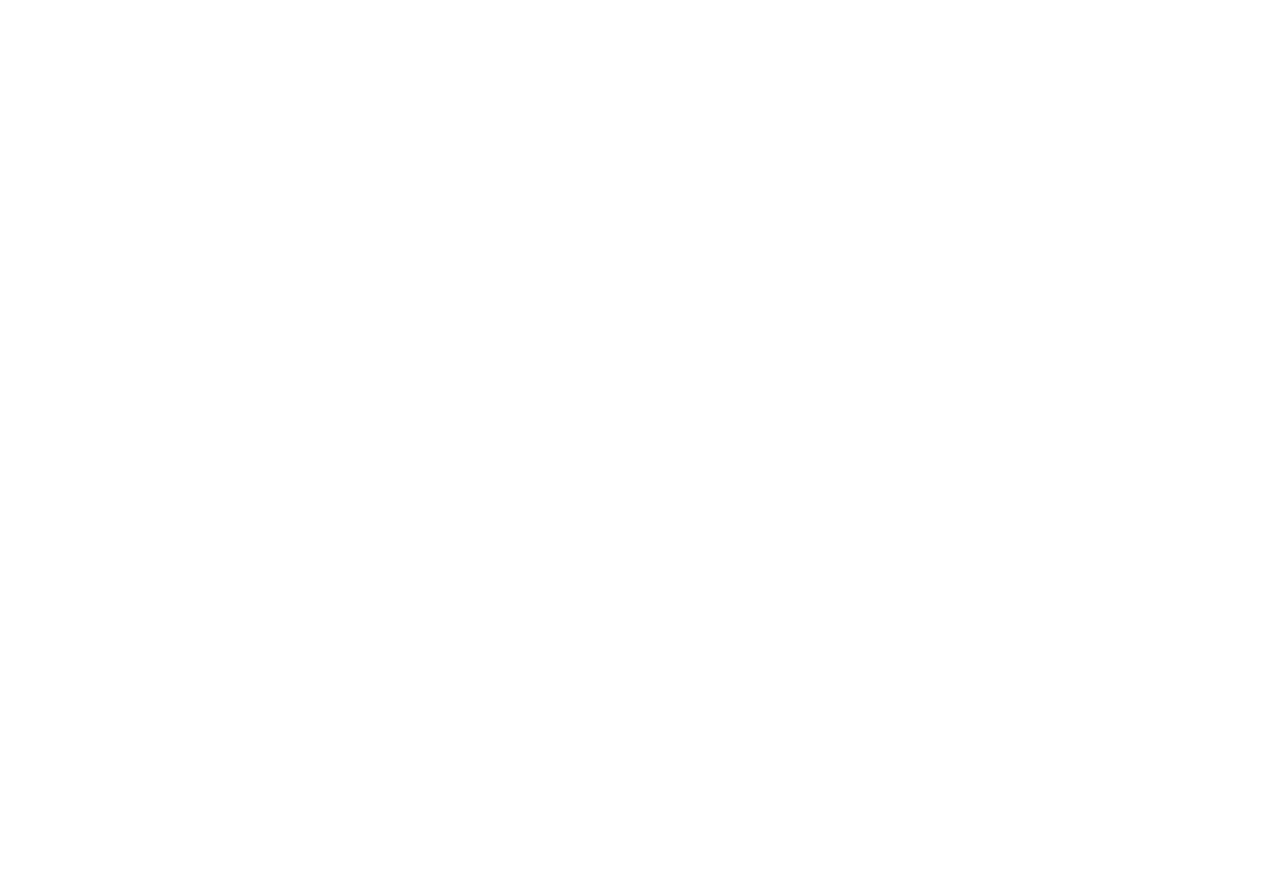
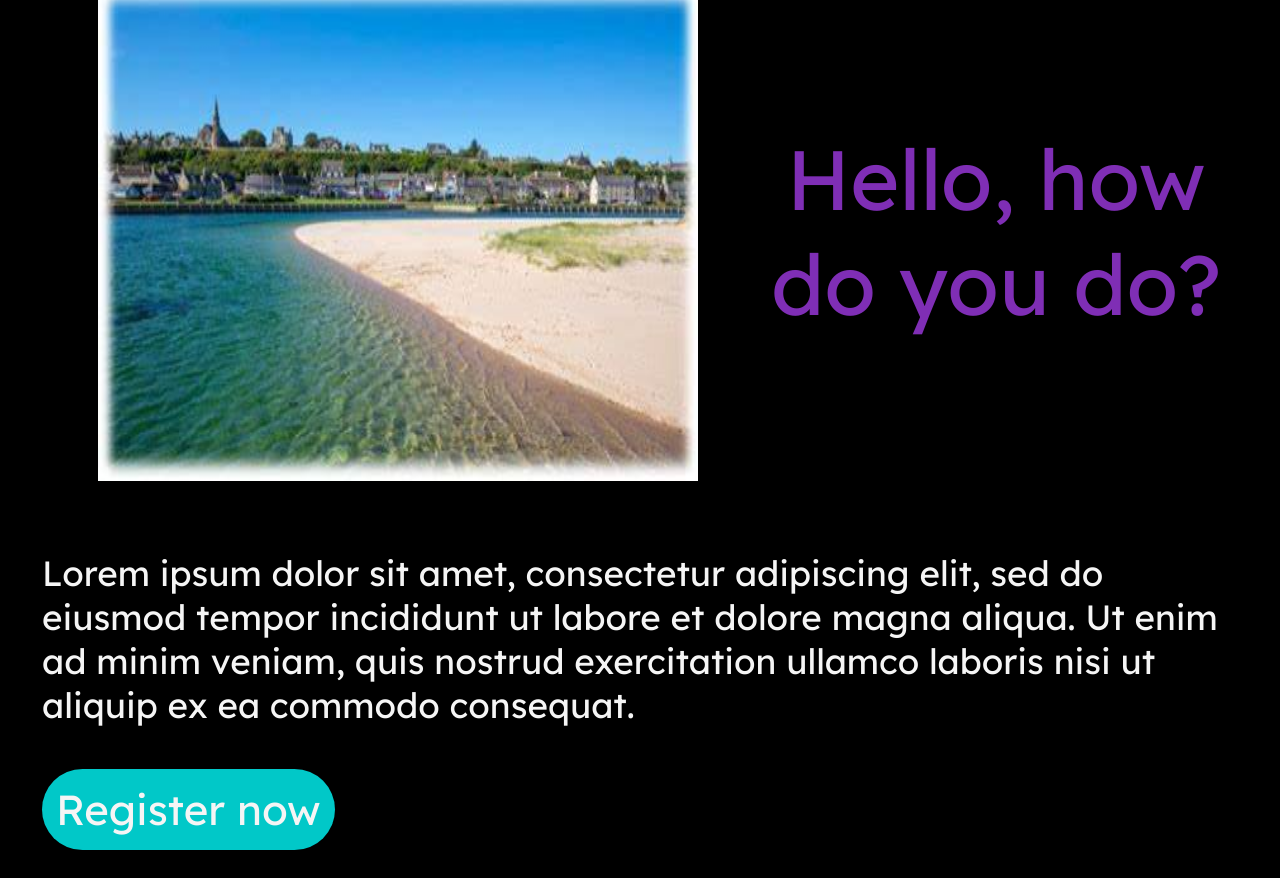
Before and after one commit to samrat-dotel/iCES-event-management, a React (Vite) app: page /event/1 in a window 1280 px wide. Shown: the part 194-1072 px from the top of the page. Before the commit the page ends 800 px from the top, so only its background shows below. Built offline with nearby package versions, Linux system fonts and the light colour scheme.

Commit message:
add event page

```diff
--- a/src/datas/events.js
+++ b/src/datas/events.js
@@ -1,57 +1,57 @@
-const eventList = [
+const EventList = [
   {
     index: 1,
     image: "/images/beach.png",
-    title: "Bootcamp",
+    title: "Hello, how do you do?",
     description:
       "Lorem ipsum dolor sit amet, consectetur adipiscing elit, sed do eiusmod tempor incididunt ut labore et dolore magna aliqua. Ut enim ad minim veniam, quis nostrud exercitation ullamco laboris nisi ut aliquip ex ea commodo consequat.",
     buttonText: "Learn More",
-    link: "/",
+    link: "/event/1",
   },
   {
     index: 2,
     image: "/images/OIP.jpeg",
-    title: "Bootcamp",
+    title: "Datathon",
     description:
-      "Lorem ipsum dolor sit amet, consectetur adipiscing elit, sed do eiusmod tempor incididunt ut labore et dolore magna aliqua. Ut enim ad minim veniam, quis nostrud exercitation ullamco laboris nisi ut aliquip ex ea commodo consequat.",
+      "Lorem ipsum sorem ipsum dolor sit amet, consectetur adipiscing elit, sed do eiusmod tempor incididunt ut labore et dolore magna aliqua. Ut enim ad minim veniam, quis nostrud exercitation ullamco laboris nisi ut aliquip ex ea commodo consequat.",
     buttonText: "Learn More",
-    link: "/",
+    link: "/event/2",
   },
   {
     index: 3,
     image: "/images/beach.png",
-    title: "Bootcamp",
+    title: "Code With Coffee",
     description:
       "Lorem ipsum dolor sit amet, consectetur adipiscing elit, sed do eiusmod tempor incididunt ut labore et dolore magna aliqua. Ut enim ad minim veniam, quis nostrud exercitation ullamco laboris nisi ut aliquip ex ea commodo consequat.",
     buttonText: "Learn More",
-    link: "/",
+    link: "/event/3",
   },
   {
     index: 4,
     image: "/images/OIP.jpeg",
-    title: "Bootcamp",
+    title: "Capture The Flag",
     description:
       "Lorem ipsum dolor sit amet, consectetur adipiscing elit, sed do eiusmod tempor incididunt ut labore et dolore magna aliqua. Ut enim ad minim veniam, quis nostrud exercitation ullamco laboris nisi ut aliquip ex ea commodo consequat.",
     buttonText: "Learn More",
-    link: "/",
+    link: "/event/4",
   },
   {
     index: 5,
     image: "/images/beach.png",
-    title: "Bootcamp",
+    title: "Design Workshop",
     description:
       "Lorem ipsum dolor sit amet, consectetur adipiscing elit, sed do eiusmod tempor incididunt ut labore et dolore magna aliqua. Ut enim ad minim veniam, quis nostrud exercitation ullamco laboris nisi ut aliquip ex ea commodo consequat.",
     buttonText: "Learn More",
-    link: "/",
+    link: "/event/5",
   },
   {
     index: 6,
     image: "/images/OIP.jpeg",
-    title: "Bootcamp",
+    title: "Hello World",
     description:
-      "Lorem ipsum dolor sit amet, consectetur adipiscing elit, sed do eiusmod tempor incididunt ut labore et dolore magna aliqua. Ut enim ad minim veniam, quis nostrud exercitation ullamco laboris nisi ut aliquip ex ea commodo consequat.",
+      "Lorem ipsum dolor sit amet, consectetur adipiscing elit, sed do eiusmod tempor incididunt ut labore et dolore magna aliqua. Ut enim ad minim veniam, quis nostrud exercitation ullamco laboris nisi ut aliquip ex ea commodo consequat. ",
     buttonText: "Learn More",
-    link: "/",
+    link: "/event/6",
   },
   {
     index: 7,
@@ -60,17 +60,17 @@
     description:
       "Lorem ipsum dolor sit amet, consectetur adipiscing elit, sed do eiusmod tempor incididunt ut labore et dolore magna aliqua. Ut enim ad minim veniam, quis nostrud exercitation ullamco laboris nisi ut aliquip ex ea commodo consequat.",
     buttonText: "Learn More",
-    link: "/",
+    link: "/event/7",
   },
   {
     index: 8,
     image: "/images/beach.png",
-    title: "Bootcamp",
+    title: "Woodcamp",
     description:
       "Lorem ipsum dolor sit amet, consectetur adipiscing elit, sed do eiusmod tempor incididunt ut labore et dolore magna aliqua. Ut enim ad minim veniam, quis nostrud exercitation ullamco laboris nisi ut aliquip ex ea commodo consequat.",
     buttonText: "Learn More",
-    link: "/",
+    link: "/event/8",
   },
 ];
 
-export default eventList;
+export default EventList;
--- a/src/pages/Event/Event.jsx
+++ b/src/pages/Event/Event.jsx
@@ -1,5 +1,40 @@
+import React from "react";
+import { Link, useParams } from "react-router-dom";
+import EventList from "../../datas/events";
+import Navbar from "../../components/Navbar";
+import styles from "../Event/Event.module.css";
+
 const Event = () => {
-  return <div>Event</div>;
+  const { eventId } = useParams();
+
+  const selectedEvent = EventList.find((event) => event.index === +eventId);
+
+  if (!selectedEvent) {
+    return <div>Event not found</div>;
+  }
+
+  return (
+    <section>
+      <Navbar />
+      <div className={styles.main}>
+        <div className={styles.container}>
+          <div className={styles.texts}>
+            <img
+              src={selectedEvent.image}
+              alt={selectedEvent.title}
+              width="600"
+              height="500"
+            />
+            <p className={styles.title}>{selectedEvent.title}</p>
+          </div>
+          <p className={styles.description}>{selectedEvent.description}</p>
+          <Link className={styles.button} type="button" to="/">
+            Register now
+          </Link>
+        </div>
+      </div>
+    </section>
+  );
 };
 
 export default Event;
--- a/src/pages/Event/Event.module.css
+++ b/src/pages/Event/Event.module.css
@@ -0,0 +1,41 @@
+.main {
+    width: 100%;
+    background-color: black;
+}
+
+.container {
+    padding: 3rem;
+    justify-content: space-evenly;
+}
+
+.texts {
+    display: flex;
+    margin-left: 4rem;
+    justify-content: space-evenly;
+    align-items: center;
+    gap: 4rem;
+    margin-bottom: 5rem;
+}
+
+.title {
+    color: #7f2eb5;
+    font-size: 6rem;
+    max-width: 40rem;
+    text-align: center;
+}
+
+.description {
+    color: whitesmoke;
+    font-size: 2.5rem;
+    padding-bottom: 4rem;
+}
+
+.button {
+    font-size: 3rem;
+    border: 0 solid transparent;
+    padding: 1rem;
+    width: fit-content;
+    background-color: rgb(1, 200, 200);
+    border-radius: 4rem;
+    color: whitesmoke;
+}
--- a/src/pages/Home/Home.jsx
+++ b/src/pages/Home/Home.jsx
@@ -34,7 +34,7 @@
 
         <div className={styles.eventList}>
           {currentEvents.map((data, index) => (
-            <div key={data.title} className={styles.eventBox}>
+            <div key={data.index} className={styles.eventBox}>
               <p className={styles.title}>
                 {indexOfFirstEvent + index + 1}. {data.title}
               </p>
@@ -49,7 +49,7 @@
 
                 <div className={styles.cardContents}>
                   <p className={styles.description}>{data.description}</p>
-                  <Link className={styles.button} to={data.link}>
+                  <Link className={styles.button} to={`/event/${data.index}`}>
                     {data.buttonText}
                   </Link>
                 </div>
@@ -57,6 +57,7 @@
             </div>
           ))}
         </div>
+
         <div className={styles.pagination}>
           <button onClick={prevPage} disabled={currentPage === 1}>
             Previous
--- a/src/pages/Home/Home.module.css
+++ b/src/pages/Home/Home.module.css
@@ -14,8 +14,9 @@
     flex-wrap: wrap;
     flex-direction: column;
     background-color: #302f31;
-    padding: 1rem 4rem;
+    padding: 2rem 4rem;
     margin: 2rem 4rem;
+    border-radius: 5rem;
 }
 
 .boxContents {
--- a/src/routes/routes.jsx
+++ b/src/routes/routes.jsx
@@ -1,11 +1,12 @@
+import React from "react";
+import Home from "../pages/Home/Home";
 import Event from "../pages/Event/Event";
-import Home from "../pages/Home/Home";
 import Admin from "../pages/Admin/Admin";
 import Register from "../pages/Register/Register";
 
 export const routes = [
   { path: "/", element: <Home /> },
   { path: "/admin", element: <Admin /> },
-  { path: "/event/:id", element: <Event /> },
+  { path: "/event/:eventId", element: <Event /> },
   { path: "/register/:id", element: <Register /> },
 ];
```
